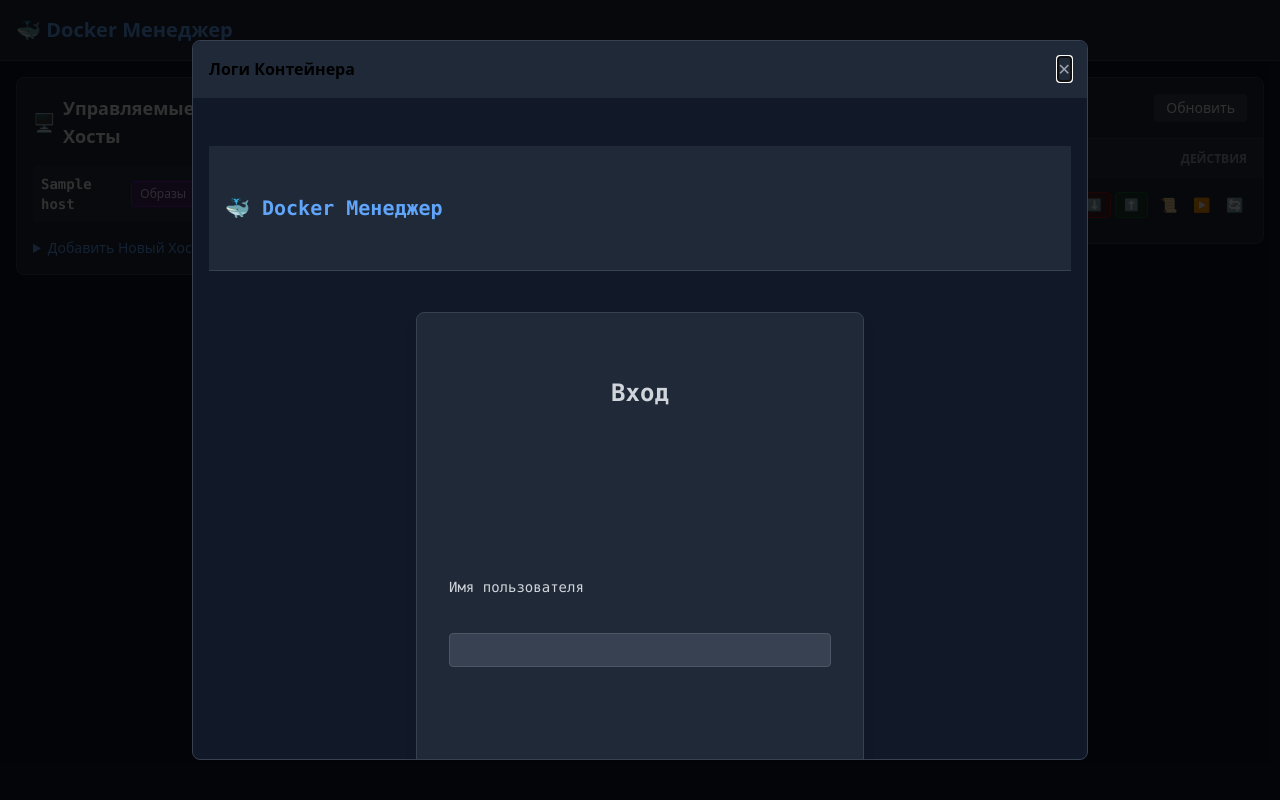
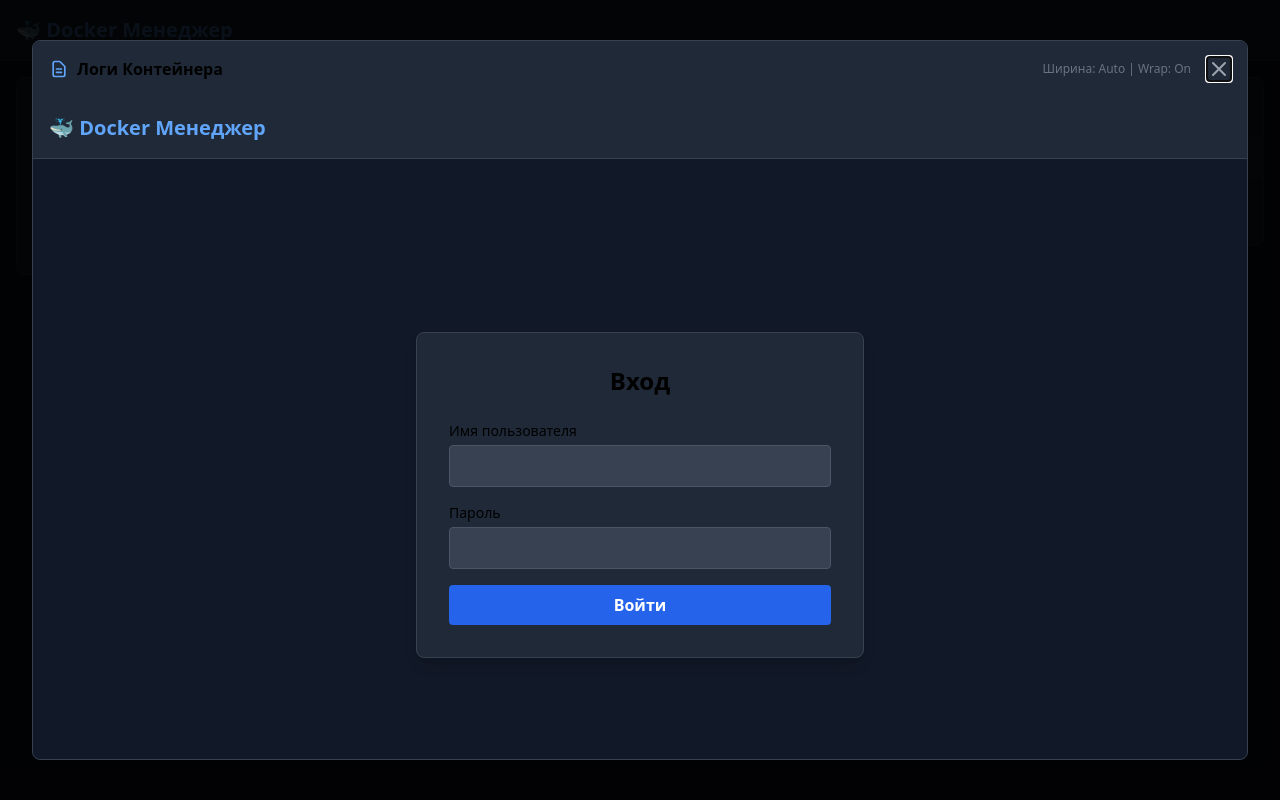
Before and after one commit to raflol33/docker_checker, a FastAPI app: template app/templates/index.html in a window 1280 px wide, after a click that opens the changed part. Run offline with FastAPI, Linux system fonts and the light colour scheme; the template is opened without the code that fills it: most values are stand-ins (such as "Sample title", 1, 10 or a date in 2020); data that the repository does not hold is empty.

Commit message:
Update Docs: Reflect new Compose Restart button and UI improvements

```diff
--- a/app/templates/index.html
+++ b/app/templates/index.html
@@ -101,14 +101,30 @@
 </div>
 
 <!-- Modal for Logs -->
-<dialog id="log-modal" class="bg-transparent p-0 w-full max-w-4xl backdrop:bg-black/80">
-    <div class="bg-gray-900 border border-gray-700 rounded-lg shadow-2xl flex flex-col max-h-[90vh]">
+<dialog id="log-modal" class="bg-transparent p-0 w-[95%] max-w-7xl backdrop:bg-black/90 h-[90vh]">
+    <div class="bg-gray-900 border border-gray-700 rounded-lg shadow-2xl flex flex-col h-full">
         <div class="p-4 border-b border-gray-800 flex justify-between items-center bg-gray-800 rounded-t-lg">
-            <h3 class="font-bold">Логи Контейнера</h3>
-            <button onclick="document.getElementById('log-modal').close()"
-                class="text-gray-400 hover:text-white">✕</button>
+            <h3 class="font-bold flex items-center gap-2">
+                <svg xmlns="http://www.w3.org/2000/svg" class="h-5 w-5 text-blue-400" fill="none" viewBox="0 0 24 24"
+                    stroke="currentColor">
+                    <path stroke-linecap="round" stroke-linejoin="round" stroke-width="2"
+                        d="M9 12h6m-6 4h6m2 5H7a2 2 0 01-2-2V5a2 2 0 012-2h5.586a1 1 0 01.707.293l5.414 5.414a1 1 0 01.293.707V19a2 2 0 01-2 2z" />
+                </svg>
+                Логи Контейнера
+            </h3>
+            <div class="flex items-center gap-4">
+                <span class="text-xs text-gray-500">Ширина: Auto | Wrap: On</span>
+                <button onclick="document.getElementById('log-modal').close()"
+                    class="text-gray-400 hover:text-white transition">
+                    <svg xmlns="http://www.w3.org/2000/svg" class="h-6 w-6" fill="none" viewBox="0 0 24 24"
+                        stroke="currentColor">
+                        <path stroke-linecap="round" stroke-linejoin="round" stroke-width="2"
+                            d="M6 18L18 6M6 6l12 12" />
+                    </svg>
+                </button>
+            </div>
         </div>
-        <div id="modal-content" class="p-4 overflow-auto flex-1 font-mono text-xs text-gray-300 whitespace-pre-wrap">
+        <div id="modal-content" class="p-0 overflow-hidden flex-1 flex flex-col">
             Загрузка...
         </div>
     </div>
--- a/app/templates/logs.html
+++ b/app/templates/logs.html
@@ -77,13 +77,13 @@
 
     <!-- Static Logs View -->
     <div id="log-content-static"
-        class="bg-black p-4 overflow-auto flex-1 font-mono text-xs text-gray-300 leading-relaxed whitespace-pre h-[60vh] custom-scrollbar">
+        class="bg-black p-4 overflow-auto flex-1 font-mono text-xs text-gray-300 leading-relaxed whitespace-pre-wrap break-all h-full custom-scrollbar">
         {{ logs }}
     </div>
 
     <!-- Live Logs View (Hidden by default) -->
     <div id="log-content-live"
-        class="bg-[#0c0c0c] p-4 overflow-auto flex-1 font-mono text-xs text-green-400 leading-relaxed whitespace-pre h-[60vh] custom-scrollbar hidden border-t-2 border-green-900/30">
+        class="bg-[#0c0c0c] p-4 overflow-auto flex-1 font-mono text-xs text-green-400 leading-relaxed whitespace-pre-wrap break-all h-full custom-scrollbar hidden border-t-2 border-green-900/30">
         <div class="text-center text-gray-500 my-4 select-none">--- Ожидание подключения к Live Stream ---</div>
     </div>
 
--- a/app/templates/partials/container_rows.html
+++ b/app/templates/partials/container_rows.html
@@ -28,18 +28,13 @@
     <td class="px-4 py-3 text-right flex items-center justify-end gap-2">
         {% if c.compose_path %}
         <form hx-post="/compose/action" hx-swap="none" class="flex gap-1"
-            hx-confirm="Выполнить действие Compose для {{ c.compose_path }}?">
+            hx-confirm="Перезапустить проект Compose (down && up -d)?">
             <input type="hidden" name="host_name" value="{{ c.host }}">
             <input type="hidden" name="path" value="{{ c.compose_path }}">
-            <button type="submit" name="action" value="down"
-                class="bg-red-900/50 hover:bg-red-800 text-red-200 px-2 py-1 rounded border border-red-800 transition text-xs flex items-center gap-1"
-                title="Compose Down">
-                ⬇
-            </button>
-            <button type="submit" name="action" value="up"
-                class="bg-green-900/50 hover:bg-green-800 text-green-200 px-2 py-1 rounded border border-green-800 transition text-xs flex items-center gap-1"
-                title="Compose Up">
-                ⬆
+            <button type="submit" name="action" value="restart"
+                class="bg-blue-900/50 hover:bg-blue-800 text-blue-200 px-2 py-1 rounded border border-blue-800 transition text-xs flex items-center gap-1 font-bold"
+                title="Перезапустить Проект (Down & Up)">
+                RESTART PROJECT
             </button>
         </form>
         {% endif %}
```
Also changed, not shown: app/docker_service.py (+20 -3 lines), README.md.
